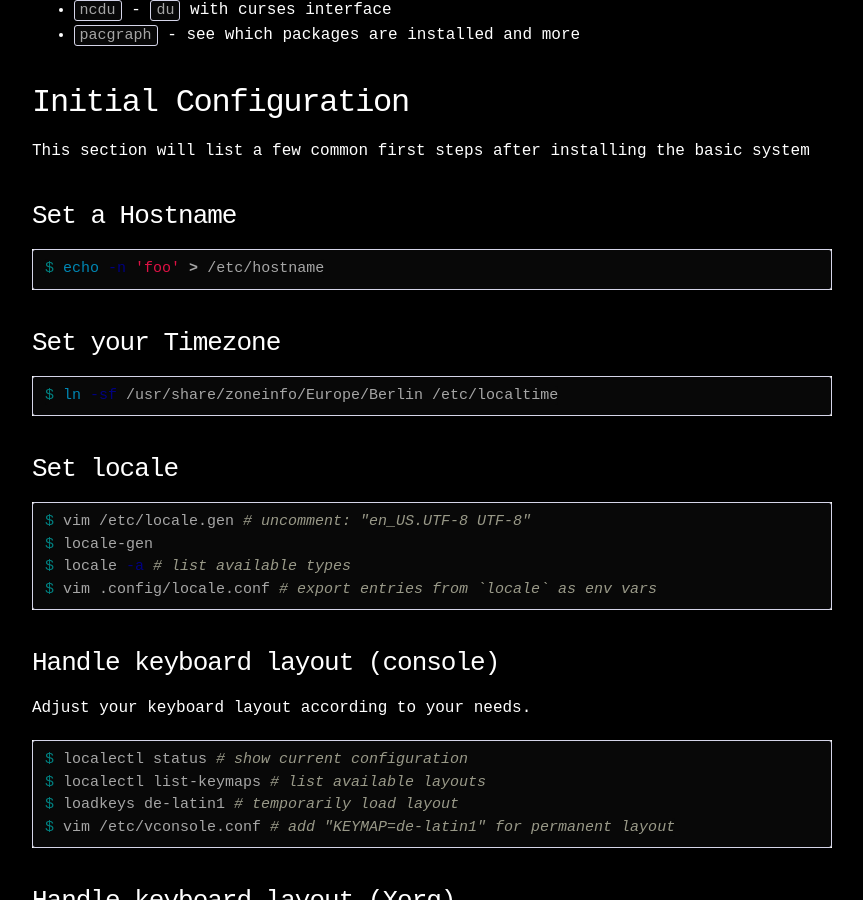
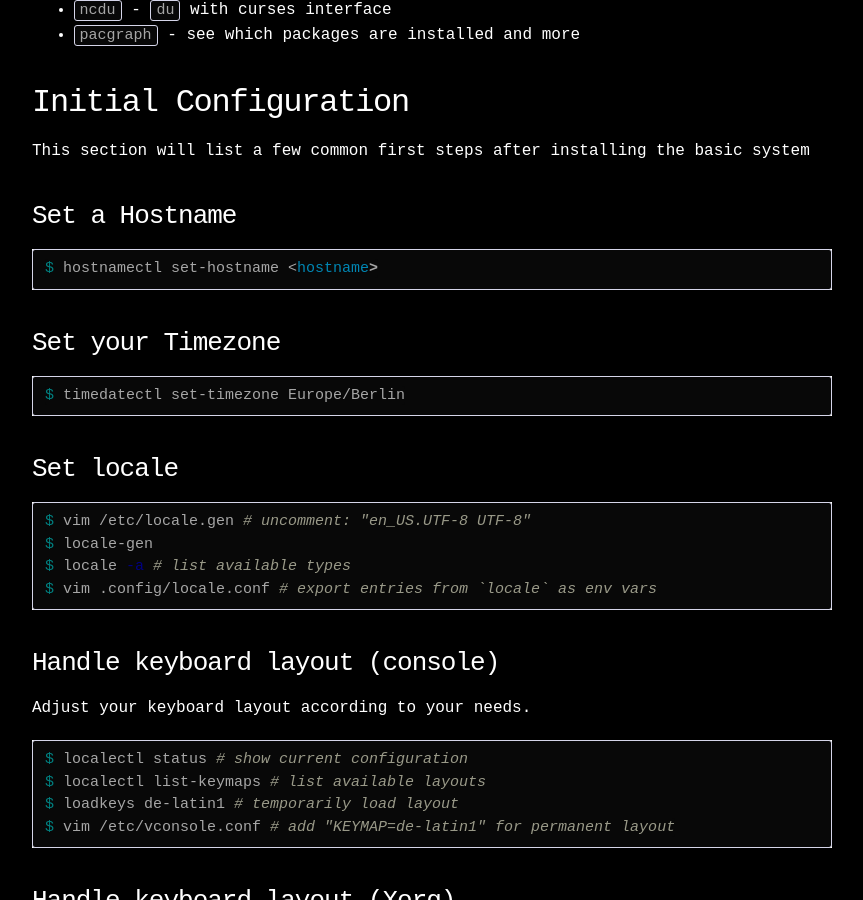
Before and after one commit to kpj/kpj.github.io--old, a Jekyll site: the page built from _posts/2014-09-07-configure-fresh-arch-install.md, in a window 1280 px wide and 900 px high, scrolled down 1197 px. Shown: the whole window, without its empty margins (208-1071 px from the left). Built offline with Jekyll 4.4.1, drawn with Linux system fonts in a browser that asks for light colours.

Commit message:
Improve hostname/timezone setting

```diff
--- a/_posts/2014-09-07-configure-fresh-arch-install.md
+++ b/_posts/2014-09-07-configure-fresh-arch-install.md
@@ -56,13 +56,13 @@ This section will list a few common first steps after installing the basic syste
 
 ### Set a Hostname
 {% highlight bash %}
-$ echo -n 'foo' > /etc/hostname
+$ hostnamectl set-hostname <hostname>
 {% endhighlight %}
 
 
 ### Set your Timezone
 {% highlight bash %}
-$ ln -sf /usr/share/zoneinfo/Europe/Berlin /etc/localtime
+$ timedatectl set-timezone Europe/Berlin
 {% endhighlight %}
 
 ### Set locale
```
